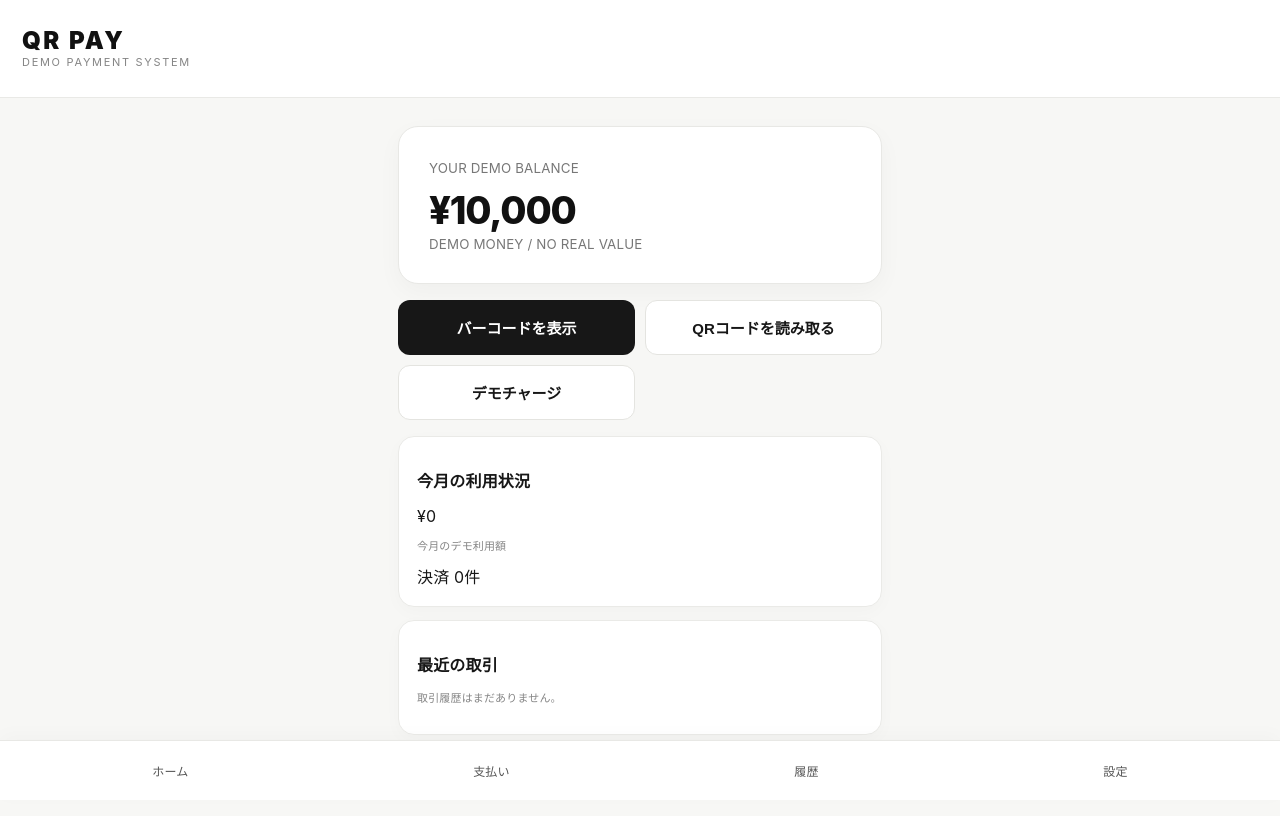
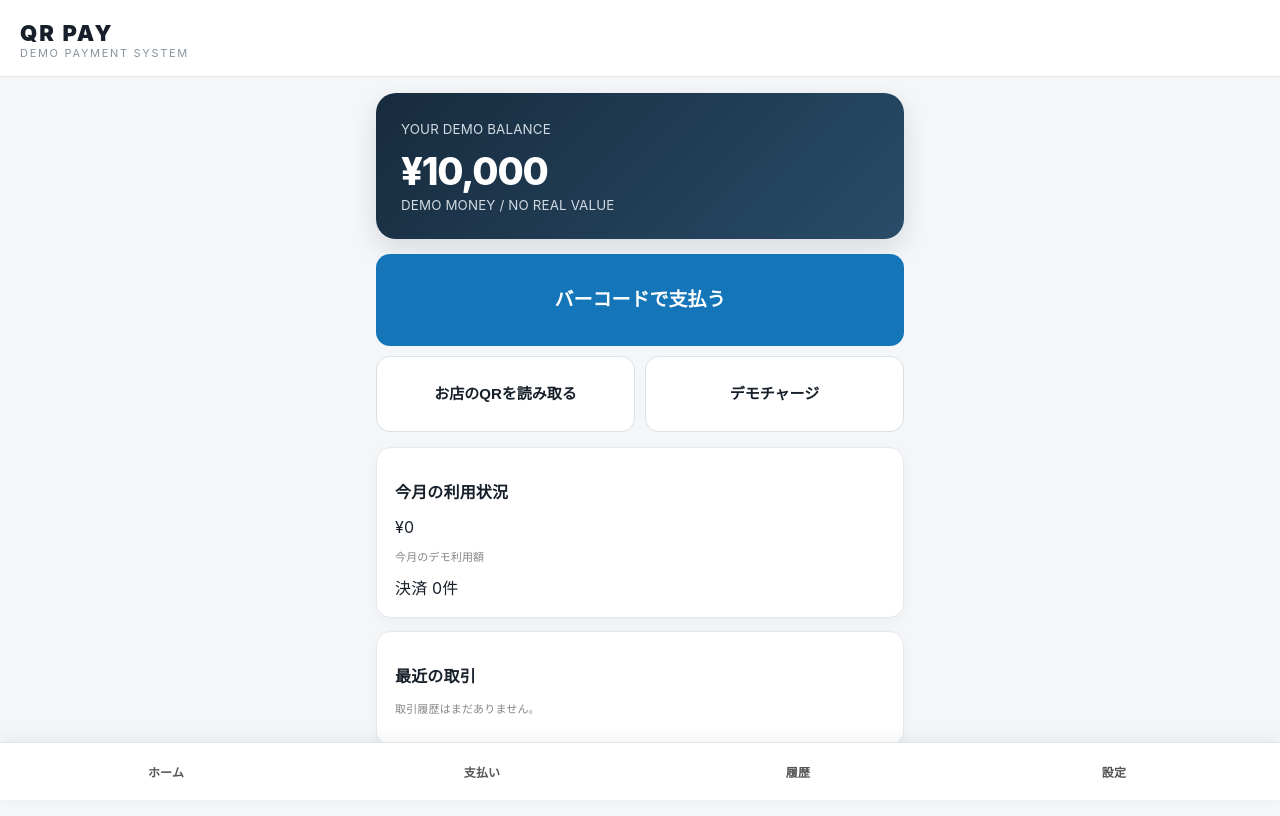
Before and after one commit to u5kq/QR-pay, a plain HTML site: page index.html in a window 1280 px wide. Drawn offline with Linux system fonts and the light colour scheme.

Commit message:
Improve QR PAY customer wallet usability and navigation

```diff
--- a/index.html
+++ b/index.html
@@ -92,6 +92,22 @@ nav span:active{background:#f0f0ed}
 details.panel summary{cursor:pointer}
 @media(min-width:600px){main{padding-top:28px}.balance{padding:30px}}
 
+/* Customer wallet usability refinement */
+body{background:#f4f6f8;color:#17202a}
+header{background:#fff;color:#17202a;padding:20px 20px 16px;border-bottom:1px solid #e4e8ec}
+.logo{font-size:22px;letter-spacing:2px}
+.demo{color:#89939d}
+main{max-width:560px;padding:16px 16px 96px}
+.balance{background:linear-gradient(135deg,#172b3d,#294c68);color:#fff;border:0;border-radius:20px;padding:25px;box-shadow:0 10px 26px rgba(20,40,60,.13)}
+.balance small{color:#d1dbe3}
+.actions{grid-template-columns:1fr 1fr;gap:10px;margin:15px 0}
+.actions button{min-height:76px;font-size:15px;line-height:1.45;border-radius:14px}
+.actions button:first-child{grid-column:1/-1;min-height:92px;font-size:19px;background:#1476b8}
+.actions button:nth-child(2),.actions button:nth-child(3){background:#fff;color:#17202a;border:1px solid #d9e0e6}
+.panel{border:1px solid #e4e8ec;border-radius:15px;box-shadow:0 4px 14px rgba(20,40,60,.035)}
+nav{position:fixed;left:0;right:0;bottom:0;z-index:20;padding:10px 8px calc(10px + env(safe-area-inset-bottom));border-top:1px solid #e0e5e9;box-shadow:0 -4px 16px rgba(20,40,60,.06)}
+nav span{flex:1;text-align:center;font-size:12px;font-weight:650;padding:10px 4px}
+#reader{border:1px dashed #c6d0d9;background:#f8fafb}
 </style>
 </head>
 <body>
@@ -110,10 +126,10 @@ details.panel summary{cursor:pointer}
 
   <section class="actions">
     <button class="primary" onclick="showPayment()">
-      バーコードを表示
+      バーコードで支払う
     </button>
     <button class="secondary" onclick="showScanner()">
-      QRコードを読み取る
+      お店のQRを読み取る
     </button>
     <button class="secondary" onclick="showTopUp()">デモチャージ</button>
   </section>
@@ -135,9 +151,9 @@ details.panel summary{cursor:pointer}
 
 <nav>
  <span onclick="showHome()">ホーム</span>
-  <span>支払い</span>
-<span onclick="showHistory()">履歴</span>
-  <span>設定</span>
+  <span onclick="showPayment()">支払い</span>
+  <span onclick="showHistory()">履歴</span>
+  <span onclick="showSettings()">設定</span>
 </nav>
 
 <script src="https://unpkg.com/html5-qrcode@2.3.8/html5-qrcode.min.js"></script>
@@ -379,6 +395,10 @@ function cancelDemoPayment(requestId) {
   showHistory();
 }
 
+function showSettings(){
+ const content=document.getElementById("content");
+ content.innerHTML='<section class="panel"><h2>設定</h2><p>QR PAY DEMO</p><p class="note">このアプリはデモ専用です。実際の決済・入金は行いません。</p><button class="secondary" onclick="showHome()">ホームに戻る</button></section>';
+}
 function showHome() {
   const history = JSON.parse(
     localStorage.getItem(historyKey) || "[]"
```
